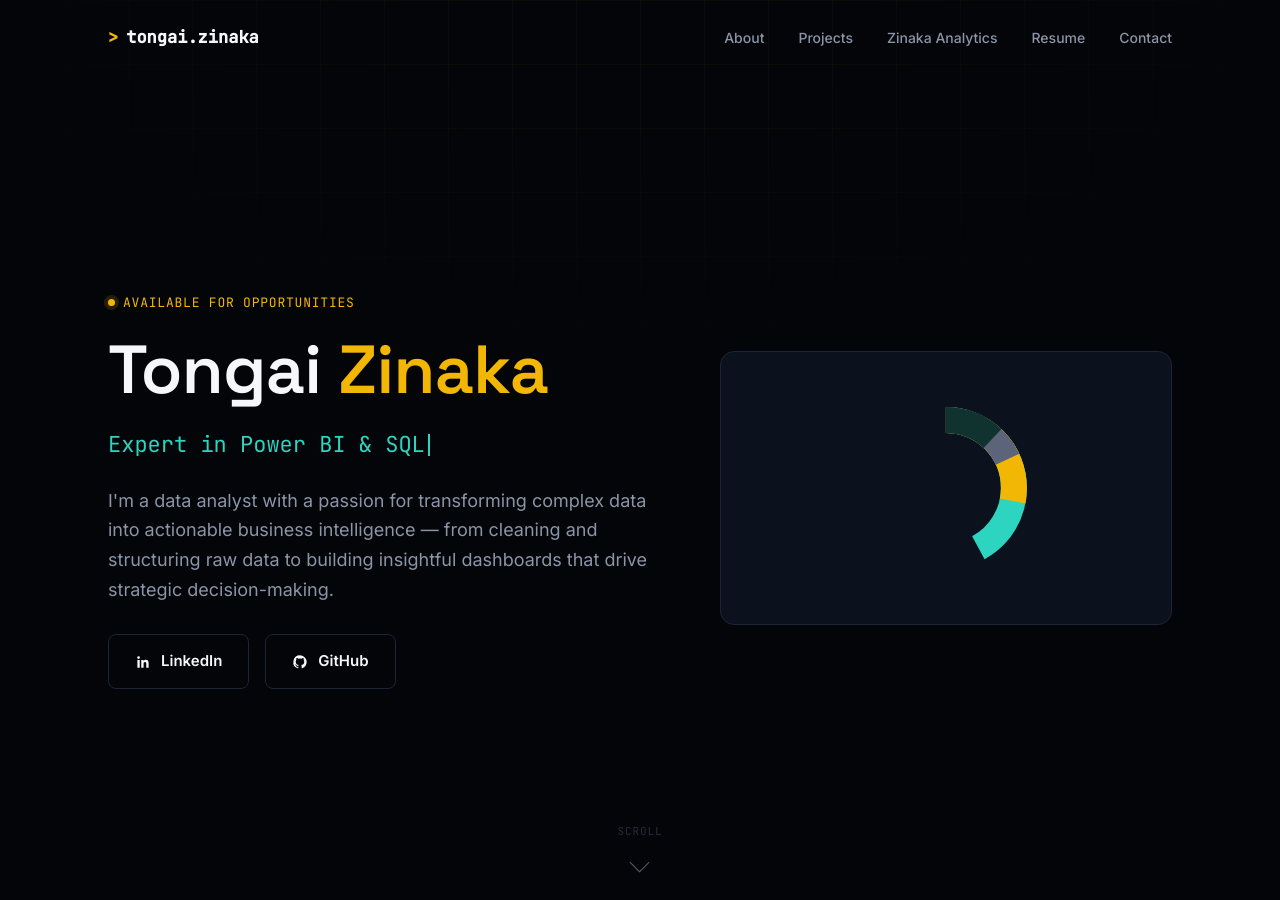
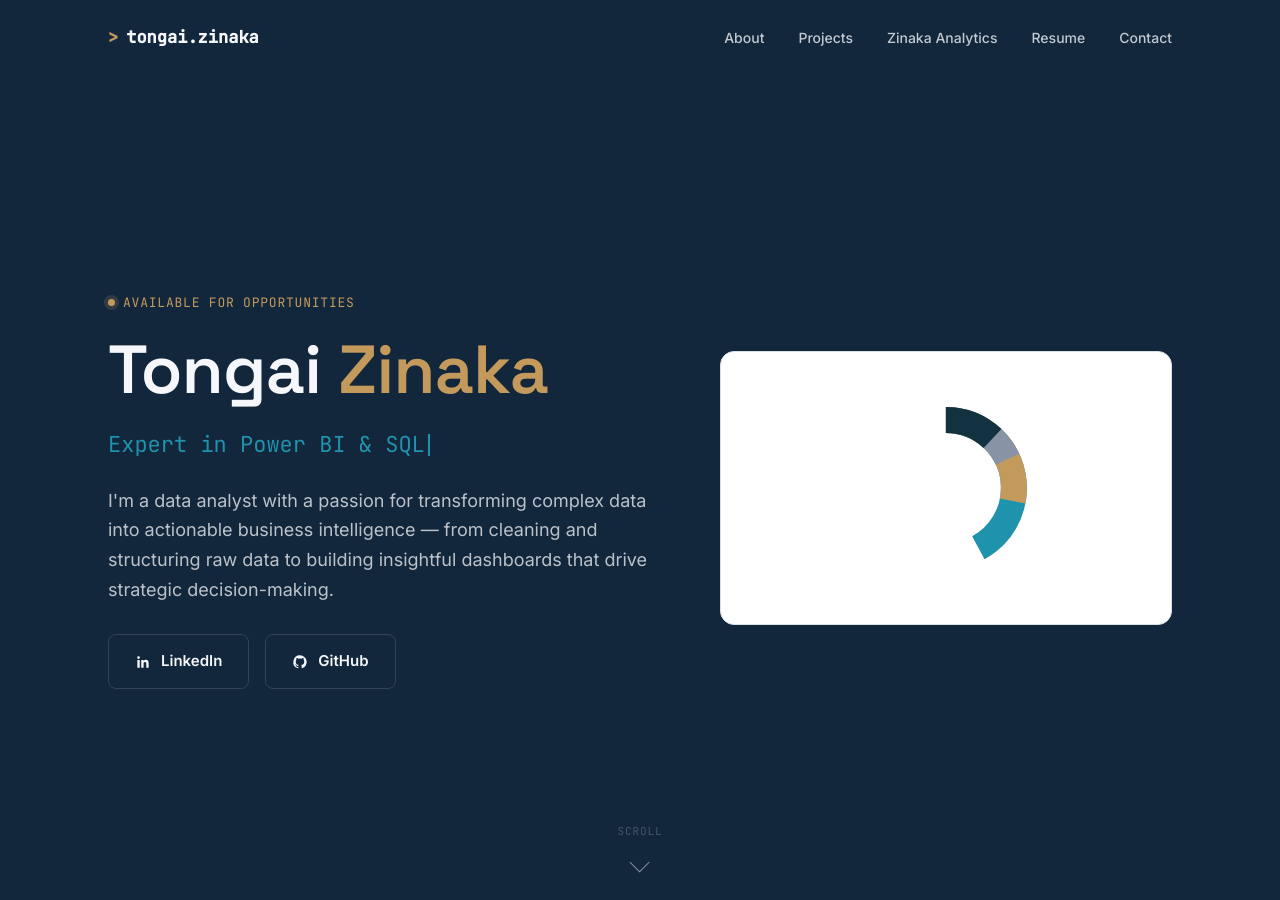
Before and after one commit to Tongai-Zinaka/tongai-zinaka.github.io, a Jekyll site: the page index.html, which Jekyll copies as it is, in a window 1280 px wide and 900 px high. Built offline with Jekyll 4.4.1, drawn with Linux system fonts in a browser that asks for light colours.

Commit message:
Add files via upload

```diff
--- a/css/style.css
+++ b/css/style.css
@@ -4,18 +4,21 @@
    ============================================ */
 
 :root {
-  /* Color tokens */
-  --ink: #030509;
-  --ink-soft: #060911;
-  --panel: #0c121d;
-  --panel-border: #1c2438;
-  --slate: #8b95a7;
-  --slate-dim: #5b6478;
-  --white: #f5f7fa;
-  --signal: #f2b705;
-  --signal-dim: #7a5f0a;
-  --teal: #2dd4bf;
-  --teal-dim: #103330;
+  /* Color tokens — matches brand palette (light gray page / navy banner / teal / gold) */
+  --ink: #eef0f3;
+  --ink-soft: #e3e6ea;
+  --panel: #ffffff;
+  --panel-border: #dbdfe4;
+  --slate: #56637a;
+  --slate-dim: #8993a6;
+  --white: #16233a;
+  --on-dark: #f5f7fa;
+  --signal: #c49a5c;
+  --signal-dim: #7a5f38;
+  --teal: #1f93ac;
+  --teal-dim: #123240;
+  --hero-bg: #12263c;
+  --hero-border: rgba(245, 247, 250, 0.14);
 
   /* Type */
   --font-display: 'Space Grotesk', sans-serif;
@@ -66,8 +69,8 @@ body::before {
   z-index: 0;
   pointer-events: none;
   background-image:
-    linear-gradient(rgba(242, 183, 5, 0.035) 1px, transparent 1px),
-    linear-gradient(90deg, rgba(242, 183, 5, 0.035) 1px, transparent 1px);
+    linear-gradient(rgba(18, 38, 60, 0.045) 1px, transparent 1px),
+    linear-gradient(90deg, rgba(18, 38, 60, 0.045) 1px, transparent 1px);
   background-size: 64px 64px;
   mask-image: radial-gradient(ellipse 80% 60% at 50% 0%, black 20%, transparent 75%);
 }
@@ -110,7 +113,7 @@ h1, h2, h3, h4 {
   height: 7px;
   border-radius: 50%;
   background: var(--signal);
-  box-shadow: 0 0 0 4px rgba(242, 183, 5, 0.15);
+  box-shadow: 0 0 0 4px rgba(196, 154, 92, 0.18);
 }
 
 .section-heading {
@@ -147,7 +150,7 @@ h1, h2, h3, h4 {
 }
 .btn-primary:hover {
   color: #1a1400;
-  box-shadow: 0 10px 30px -8px rgba(242, 183, 5, 0.5);
+  box-shadow: 0 10px 30px -8px rgba(196, 154, 92, 0.45);
 }
 .btn-ghost {
   background: transparent;
@@ -155,6 +158,15 @@ h1, h2, h3, h4 {
   color: var(--white);
 }
 .btn-ghost:hover {
+  border-color: var(--teal);
+  color: var(--teal);
+}
+/* Ghost buttons on the navy hero/banner need light text instead of the default dark */
+.hero .btn-ghost, .page-intro .btn-ghost {
+  border-color: var(--hero-border);
+  color: var(--on-dark);
+}
+.hero .btn-ghost:hover, .page-intro .btn-ghost:hover {
   border-color: var(--teal);
   color: var(--teal);
 }
@@ -172,7 +184,7 @@ h1, h2, h3, h4 {
   transition: background 0.4s var(--ease), border-color 0.4s var(--ease), height 0.4s var(--ease);
 }
 .navbar.scrolled {
-  background: rgba(11, 17, 32, 0.85);
+  background: rgba(255, 255, 255, 0.85);
   backdrop-filter: blur(10px);
   border-bottom: 1px solid var(--panel-border);
   height: 64px;
@@ -190,7 +202,10 @@ h1, h2, h3, h4 {
   display: flex;
   align-items: center;
   gap: 8px;
+  color: var(--on-dark);
+  transition: color 0.4s var(--ease);
 }
+.navbar.scrolled .brand { color: var(--white); }
 .brand::before {
   content: '>';
   color: var(--signal);
@@ -201,13 +216,22 @@ h1, h2, h3, h4 {
   list-style: none;
   margin: 0; padding: 0;
 }
+/* Default: light text, correct both for the transparent bar over the navy
+   banner AND for the mobile flyout panel (which always has a navy background) */
 .nav-links a {
   font-size: 14px;
-  color: var(--slate);
+  color: rgba(245, 247, 250, 0.78);
   font-weight: 500;
   position: relative;
   padding: 6px 0;
   transition: color 0.25s var(--ease);
+}
+/* Desktop only: once the bar itself has scrolled onto a white background,
+   flip link text dark. Scoped to desktop so it never affects the mobile
+   flyout, which keeps its own navy background regardless of scroll state. */
+@media (min-width: 861px) {
+  .navbar.scrolled .nav-links a { color: var(--slate); }
+  .navbar.scrolled .nav-links a.active { color: var(--signal); }
 }
 .nav-links a::after {
   content: '';
@@ -232,9 +256,10 @@ h1, h2, h3, h4 {
 }
 .nav-toggle span {
   width: 22px; height: 2px;
-  background: var(--white);
-  transition: transform 0.3s var(--ease), opacity 0.3s var(--ease);
+  background: var(--on-dark);
+  transition: transform 0.3s var(--ease), opacity 0.3s var(--ease), background 0.3s var(--ease);
 }
+.navbar.scrolled .nav-toggle span { background: var(--white); }
 .nav-toggle.open span:nth-child(1) { transform: translateY(7px) rotate(45deg); }
 .nav-toggle.open span:nth-child(2) { opacity: 0; }
 .nav-toggle.open span:nth-child(3) { transform: translateY(-7px) rotate(-45deg); }
@@ -247,11 +272,11 @@ h1, h2, h3, h4 {
     right: 0;
     left: 0;
     flex-direction: column;
-    background: rgba(11, 17, 32, 0.98);
+    background: rgba(18, 38, 60, 0.98);
     backdrop-filter: blur(10px);
     padding: 24px 28px;
     gap: 20px;
-    border-bottom: 1px solid var(--panel-border);
+    border-bottom: 1px solid var(--hero-border);
     transform: translateY(-120%);
     opacity: 0;
     transition: transform 0.4s var(--ease), opacity 0.3s var(--ease);
@@ -269,6 +294,14 @@ h1, h2, h3, h4 {
   align-items: center;
   padding-top: var(--nav-height);
   position: relative;
+  background: var(--hero-bg);
+  color: var(--on-dark);
+}
+.hero .lead, .page-intro .lead { color: rgba(245, 247, 250, 0.75); }
+.hero .scroll-cue { color: rgba(245, 247, 250, 0.55); }
+.hero .scroll-cue .arrow {
+  border-right-color: rgba(245, 247, 250, 0.55);
+  border-bottom-color: rgba(245, 247, 250, 0.55);
 }
 .hero-grid {
   display: grid;
@@ -565,7 +598,7 @@ h1, h2, h3, h4 {
   content: '';
   position: absolute;
   width: 400px; height: 400px;
-  background: radial-gradient(circle, rgba(242,183,5,0.12), transparent 70%);
+  background: radial-gradient(circle, rgba(196,154,92,0.14), transparent 70%);
   top: -150px; left: 50%;
   transform: translateX(-50%);
 }
@@ -630,6 +663,8 @@ footer {
 /* ============ Page intro (sub-pages) ============ */
 .page-intro {
   padding: calc(var(--nav-height) + 80px) 0 60px;
+  background: var(--hero-bg);
+  color: var(--on-dark);
 }
 .page-intro .eyebrow { margin-bottom: 18px; }
 
@@ -707,7 +742,7 @@ input, textarea {
 input:focus, textarea:focus {
   outline: none;
   border-color: var(--teal);
-  box-shadow: 0 0 0 3px rgba(45, 212, 191, 0.15);
+  box-shadow: 0 0 0 3px rgba(31, 147, 172, 0.18);
 }
 textarea { resize: vertical; min-height: 130px; }
 
@@ -876,8 +911,8 @@ textarea { resize: vertical; min-height: 130px; }
   height: 38px;
   border-radius: 50%;
   background: rgba(11, 17, 32, 0.75);
-  border: 1px solid var(--panel-border);
-  color: var(--white);
+  border: 1px solid rgba(245, 247, 250, 0.25);
+  color: var(--on-dark);
   display: flex;
   align-items: center;
   justify-content: center;
@@ -915,9 +950,9 @@ textarea { resize: vertical; min-height: 130px; }
   left: 14px;
   font-family: var(--font-mono);
   font-size: 11px;
-  color: var(--white);
+  color: var(--on-dark);
   background: rgba(11, 17, 32, 0.75);
-  border: 1px solid var(--panel-border);
+  border: 1px solid rgba(245, 247, 250, 0.25);
   padding: 5px 10px;
   border-radius: 20px;
   z-index: 2;
@@ -978,9 +1013,9 @@ textarea { resize: vertical; min-height: 130px; }
   right: 10px;
   font-family: var(--font-mono);
   font-size: 11px;
-  color: var(--white);
+  color: var(--on-dark);
   background: rgba(11, 17, 32, 0.75);
-  border: 1px solid var(--panel-border);
+  border: 1px solid rgba(245, 247, 250, 0.25);
   padding: 4px 10px;
   border-radius: 20px;
   opacity: 0;
```
